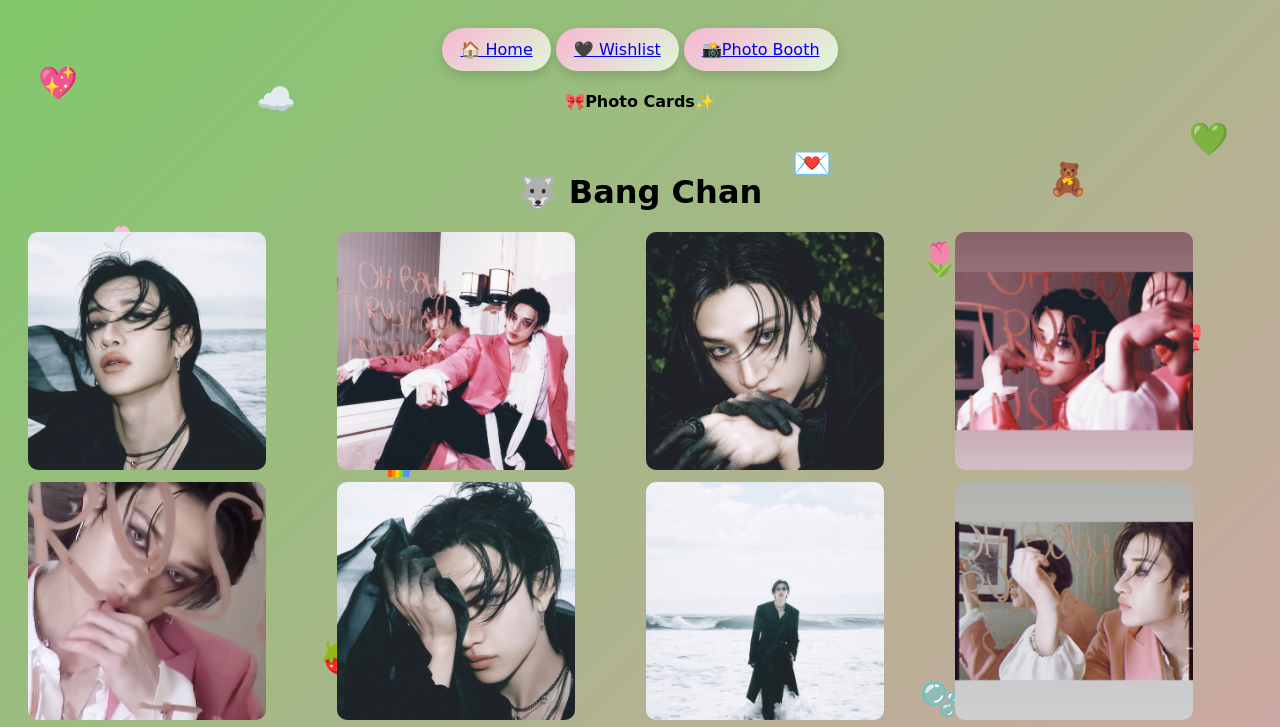
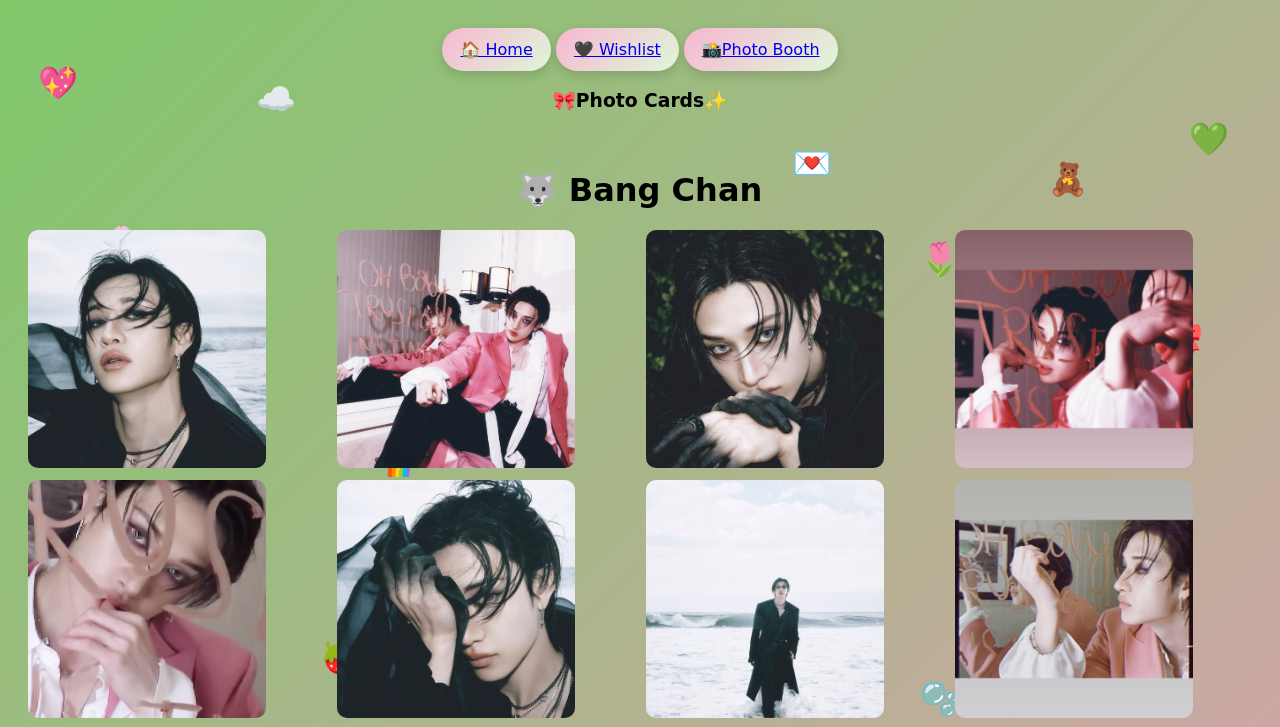
Before and after one commit to Kurii-GauriS/Bucket-list-, a plain HTML site: page images/members/Pcards.html in a window 1280 px wide. Shown: the top 727 px of the page. Drawn offline with Linux system fonts and the light colour scheme.

Commit message:
🎀Photo Cards✨

```diff
--- a/images/members/Pcards.html
+++ b/images/members/Pcards.html
@@ -20,7 +20,7 @@
     </nav>
 </head>
 <body><br>
-    <h4>🎀Photo Cards✨</h4>
+    <h3>🎀Photo Cards✨</h3>
     <br>
     <h1>🐺 Bang Chan</h1>
 <div class="photo-grid">
```
